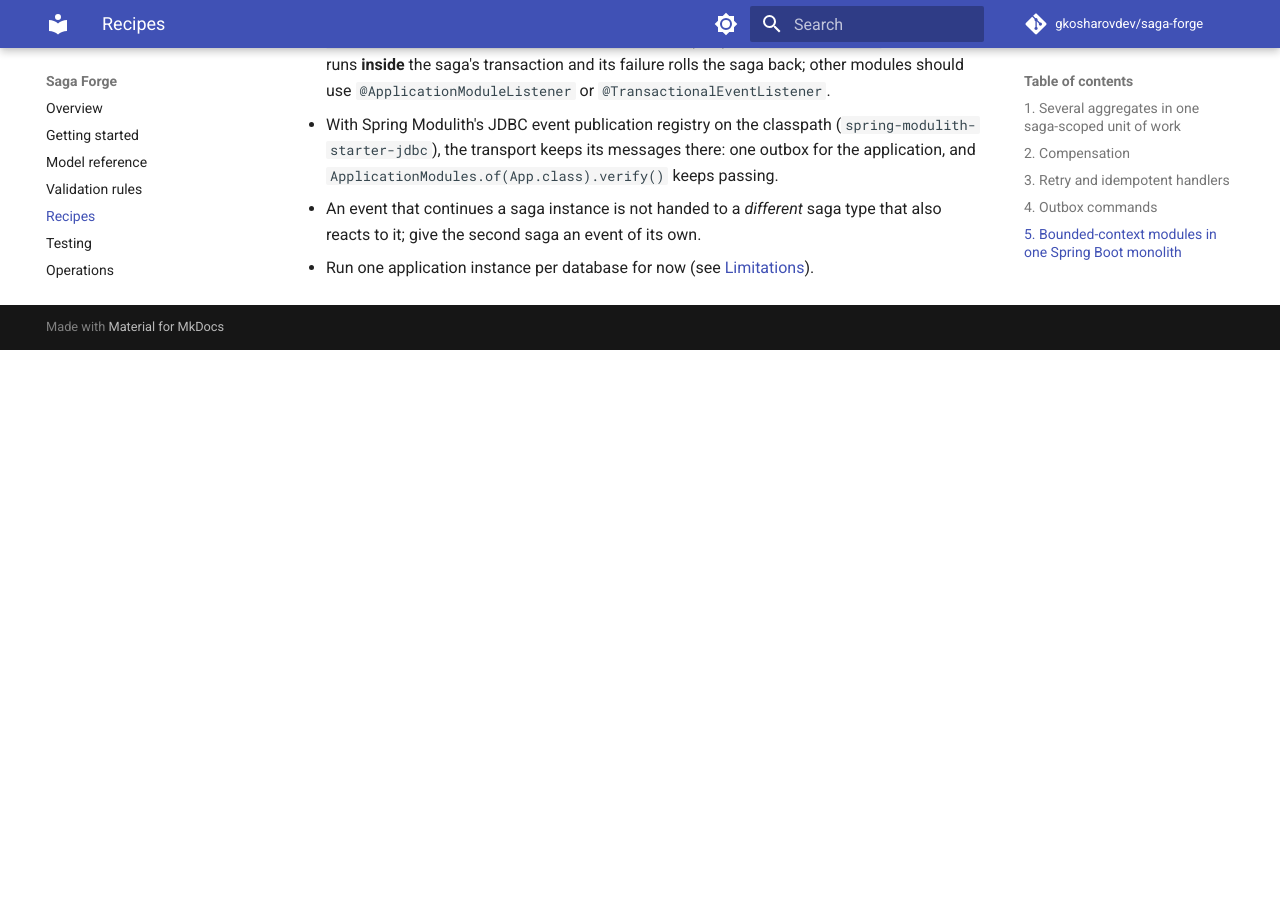
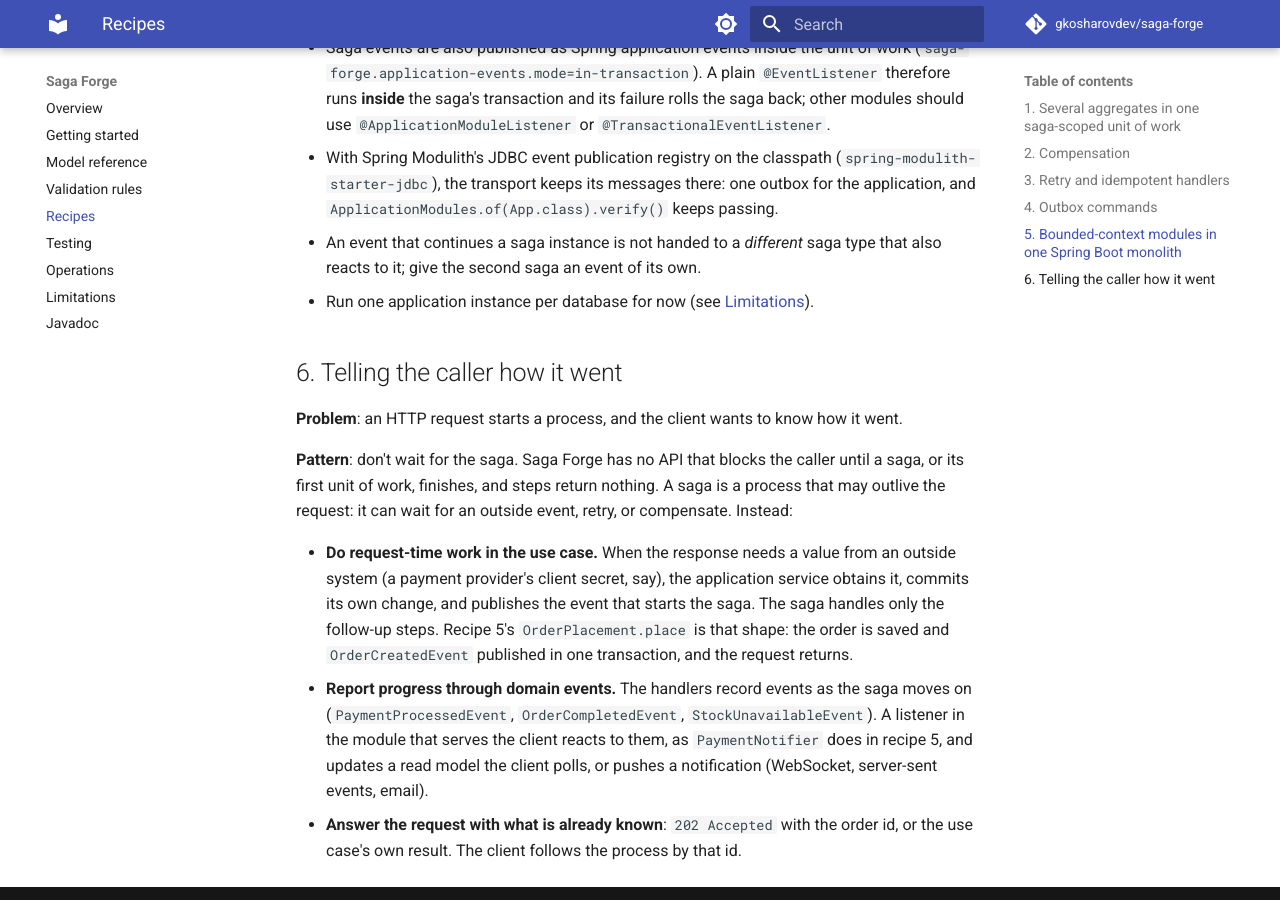
Before and after one commit to gkosharovdev/saga-forge, an MkDocs documentation site: the page built from docs/guide/recipes.md, in a window 1280 px wide and 900 px high, scrolled down 11323 px. Built offline with MkDocs 1.6.1 and Material for MkDocs 9.7.7, drawn with Linux system fonts in a browser that asks for light colours; comment, search, counter and statistics services are not loaded; before the commit the page ends 11673 px from its top, so only the background shows below that; some of the changed text lies outside the part shown.

Commit message:
docs: record that callers never wait for saga results
DEC-DOC-01 in memory.md: Saga Forge offers no API to wait for a saga or
collect step results; callers do request-time work in the use case and
observe the domain events the handlers record. AGENTS.md, the guide
(Recipes 6, "Telling the caller how it went"), the agent skill and the
AGENTS.md snippet state it; llms-full.txt regenerated.

Co-Authored-By: Claude Opus 5.5 <noreply@anthropic.com>

```diff
--- a/docs/guide/recipes.md
+++ b/docs/guide/recipes.md
@@ -9,6 +9,7 @@ and imports trimmed, code unchanged). Paths are relative to the repository root.
 - [3. Retry and idempotent handlers](#3-retry-and-idempotent-handlers)
 - [4. Outbox commands](#4-outbox-commands)
 - [5. Bounded-context modules in one Spring Boot monolith](#5-bounded-context-modules-in-one-spring-boot-monolith)
+- [6. Telling the caller how it went](#6-telling-the-caller-how-it-went)
 
 ## 1. Several aggregates in one saga-scoped unit of work
 
@@ -505,3 +506,22 @@ Rules for this setup:
 - An event that continues a saga instance is not handed to a *different* saga type that also reacts to it; give the
   second saga an event of its own.
 - Run one application instance per database for now (see [Limitations](limitations.md)).
+
+## 6. Telling the caller how it went
+
+**Problem**: an HTTP request starts a process, and the client wants to know how it went.
+
+**Pattern**: don't wait for the saga. Saga Forge has no API that blocks the caller until a saga, or its first unit of
+work, finishes, and steps return nothing. A saga is a process that may outlive the request: it can wait for an outside
+event, retry, or compensate. Instead:
+
+- **Do request-time work in the use case.** When the response needs a value from an outside system (a payment
+  provider's client secret, say), the application service obtains it, commits its own change, and publishes the event
+  that starts the saga. The saga handles only the follow-up steps. Recipe 5's `OrderPlacement.place` is that shape:
+  the order is saved and `OrderCreatedEvent` published in one transaction, and the request returns.
+- **Report progress through domain events.** The handlers record events as the saga moves on (`PaymentProcessedEvent`,
+  `OrderCompletedEvent`, `StockUnavailableEvent`). A listener in the module that serves the client reacts to them, as
+  `PaymentNotifier` does in recipe 5, and updates a read model the client polls, or pushes a notification
+  (WebSocket, server-sent events, email).
+- **Answer the request with what is already known**: `202 Accepted` with the order id, or the use case's own result.
+  The client follows the process by that id.
```
Also changed, not shown: .specify/memory/memory.md (+14 -0 lines), AGENTS.md (+2 -0 lines), docs/agents/AGENTS-snippet.md (+2 -0 lines), docs/agents/saga-forge/SKILL.md (+3 -0 lines), llms-full.txt (+20 -0 lines).
